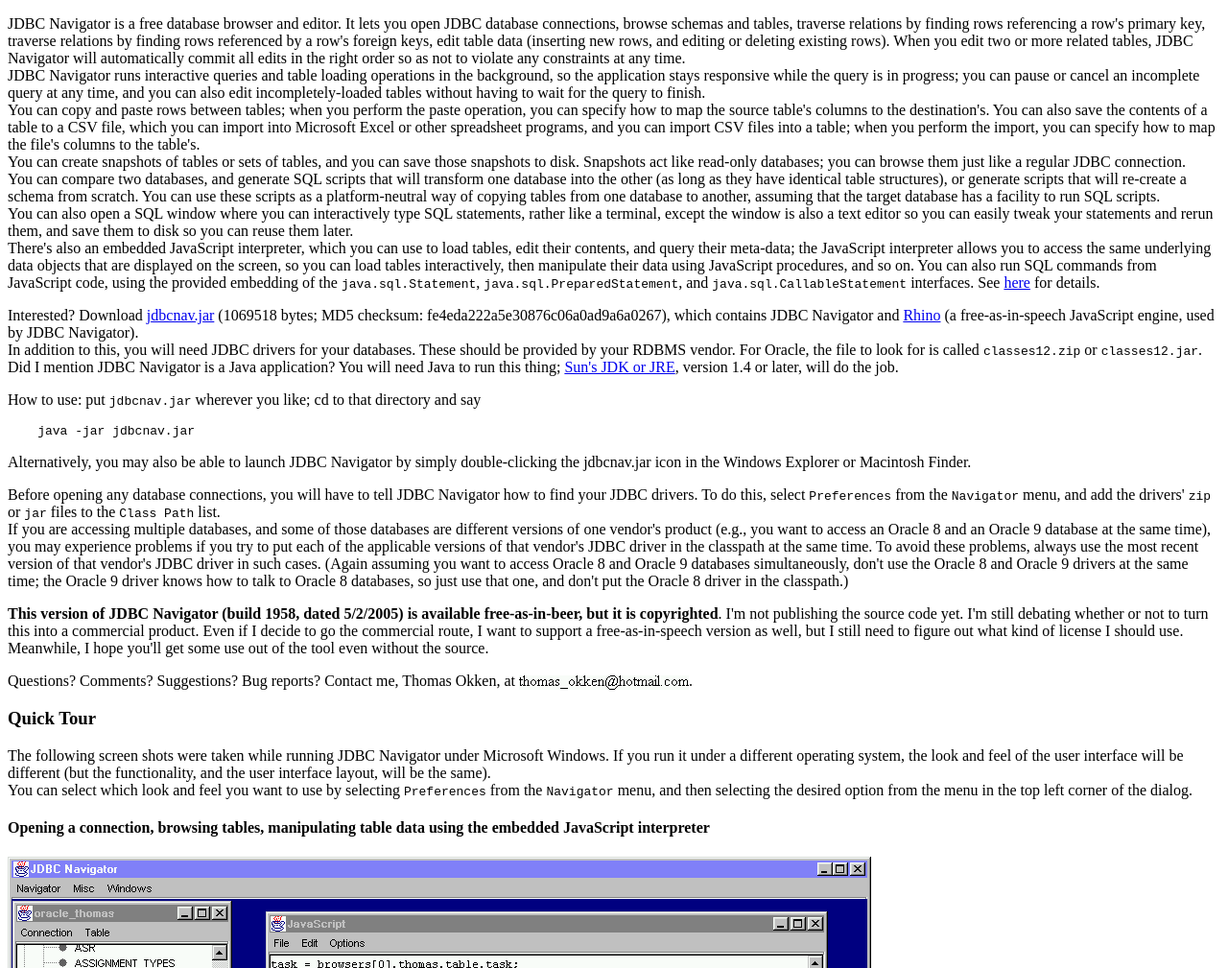
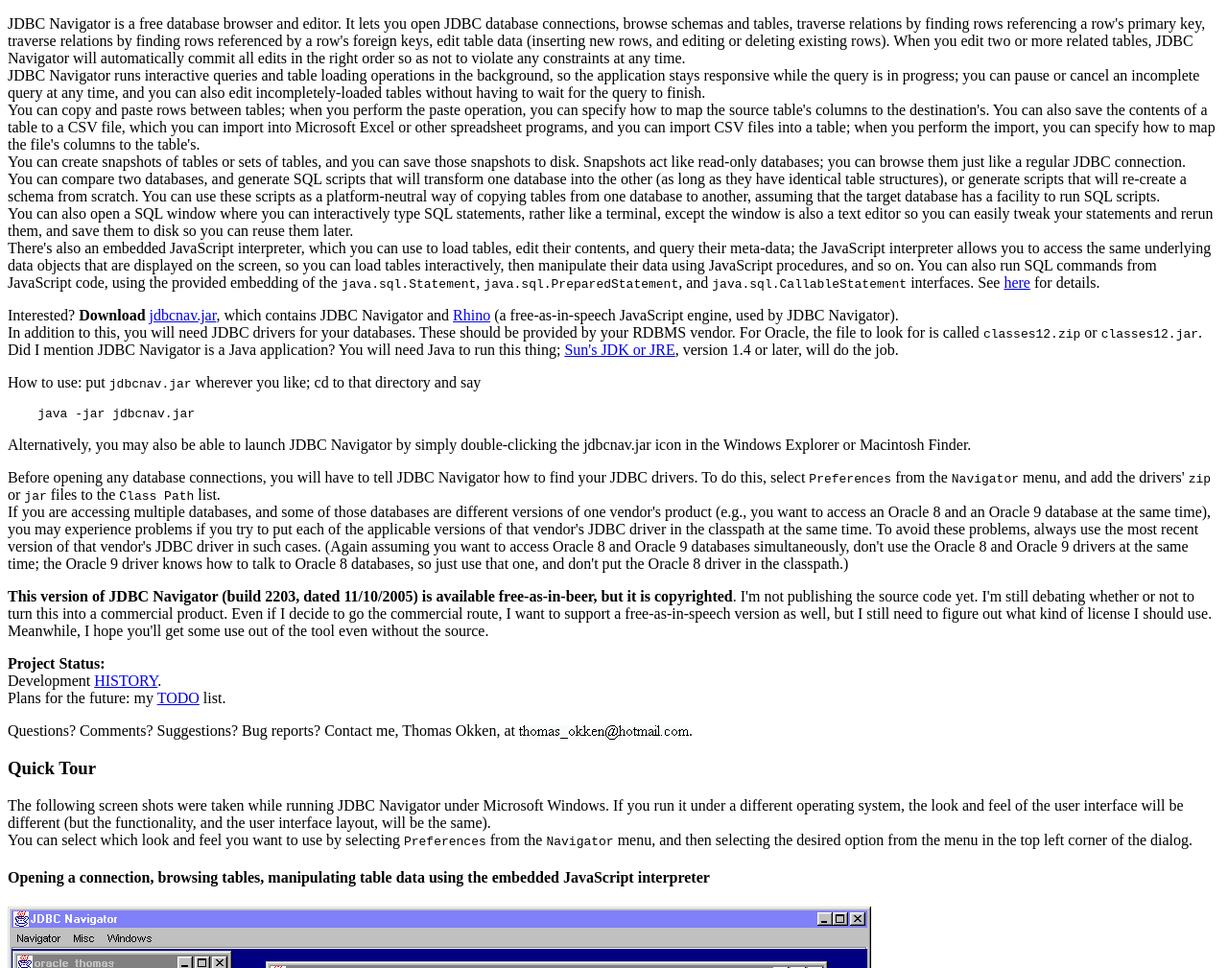
Before and after one commit to thomasokken/jdbcnav, a plain HTML site: page doc/index.html in a window 1280 px wide. Shown: the part 91-1100 px from the top of the page at 96% size. Drawn offline with Linux system fonts and the light colour scheme.

Commit message:
*** empty log message ***

```diff
--- a/doc/index.html
+++ b/doc/index.html
@@ -53,10 +53,10 @@
     and <code>java.sql.CallableStatement</code> interfaces. See <a
     href="javascript_embedding.txt">here</a> for details.
     <p>
-    Interested? Download <a href="jdbcnav.jar">jdbcnav.jar</a> (1069518 bytes;
-    MD5 checksum: fe4eda222a5e30876c06a0ad9a6a0267), which contains JDBC
-    Navigator and <a href="http://www.mozilla.org/rhino/">Rhino</a> (a
-    free-as-in-speech JavaScript engine, used by JDBC Navigator).
+    Interested? <b>Download</b> <a href="download.html">jdbcnav.jar</a>, which
+    contains JDBC Navigator and <a
+    href="http://www.mozilla.org/rhino/">Rhino</a> (a free-as-in-speech
+    JavaScript engine, used by JDBC Navigator).
     <br>
     In addition to this, you will need JDBC drivers for your databases. These
     should be provided by your RDBMS vendor. For Oracle, the file to look for
@@ -92,16 +92,35 @@
     time; the Oracle 9 driver knows how to talk to Oracle 8 databases, so just
     use that one, and don't put the Oracle 8 driver in the classpath.)
     <p>
-    <b>This version of JDBC Navigator (build 1958, dated 5/2/2005) is available
-    free-as-in-beer, but it is copyrighted</b>. I'm not publishing the
-    source code yet. I'm still debating whether or not to turn this into a
+    <b>This version of JDBC Navigator (build 2203, dated 11/10/2005) is
+    available free-as-in-beer, but it is copyrighted</b>. I'm not publishing
+    the source code yet. I'm still debating whether or not to turn this into a
     commercial product. Even if I decide to go the commercial route, I want to
     support a free-as-in-speech version as well, but I still need to figure out
     what kind of license I should use. Meanwhile, I hope you'll get some use
     out of the tool even without the source.
     <p>
+    <b>Project Status:</b>
+    <br>
+    Development <a href="HISTORY.txt">HISTORY</a>.
+    <br>
+    Plans for the future: my <a href="TODO.txt">TODO</a> list.
+    <p>
     Questions? Comments? Suggestions? Bug reports? Contact me, Thomas Okken, at
     <img src="thomas.png" width="177" height="15" align="center">.
+
+    <p>
+    	<!--
+	<center>
+	<table border="1" cellpadding="5">
+	  <tr><th><b>NOTICE</b></th></tr>
+	  <tr><td><b>JDBC Navigator development is on hold until October 2005.</b>
+			  <br>
+			  I am on vacation! I will continue to handle bug reports,
+			  but there will be no new development until this fall.</td></tr>
+	</table>
+	</center>
+	-->
 
     <h3>Quick Tour</h3>
     The following screen shots were taken while running JDBC Navigator under
```
Also changed, not shown: doc/javascript_embedding.txt.
